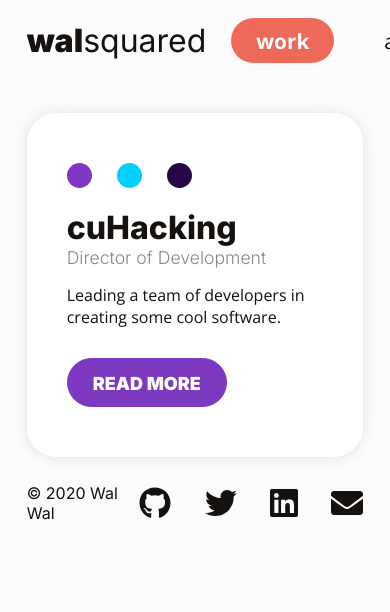
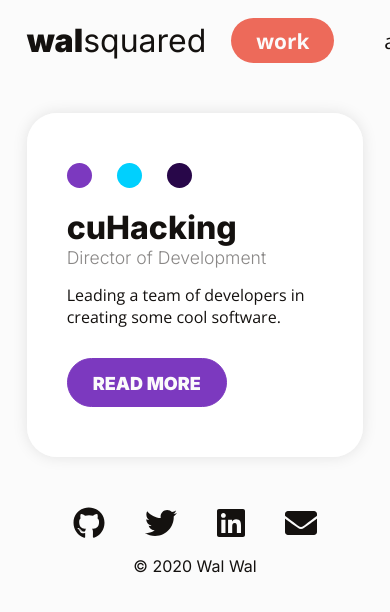
Before and after one commit to walsquared/wal.dev, a React app: page / in a window 390 px wide. Shown: the top 612 px of the page. Built offline with nearby package versions, Linux system fonts and the light colour scheme.

Commit message:
Add responsive capabilities to the footer

```diff
--- a/src/footer.tsx
+++ b/src/footer.tsx
@@ -6,13 +6,18 @@ import { faEnvelope } from '@fortawesome/free-solid-svg-icons'
 
 const StyledFooter = styled.nav`
   display: flex;
-  flex-direction: row;
+  flex-direction: column-reverse;
   align-self: center;
   justify-content: space-between;
   align-items: center;
   width: var(--mobile-width);
   max-width: var(--desktop-width);
-  margin: 10px 0 50px;
+  margin: 50px 0;
+
+  @media only screen and (min-width: 700px) {
+    flex-direction: row;
+    margin: 10px 0 50px;
+  }
 `
 
 const CopyrightText = styled.p`
```
